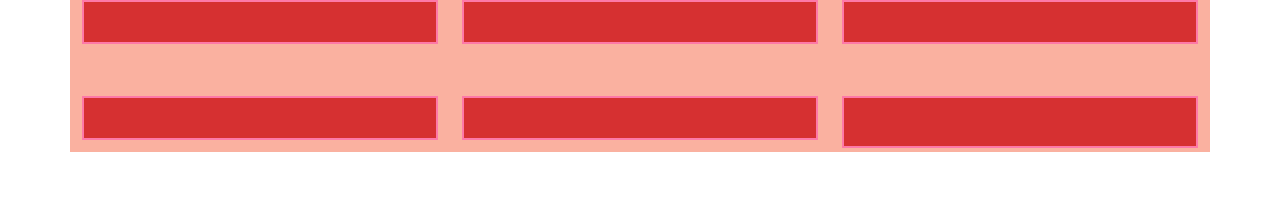
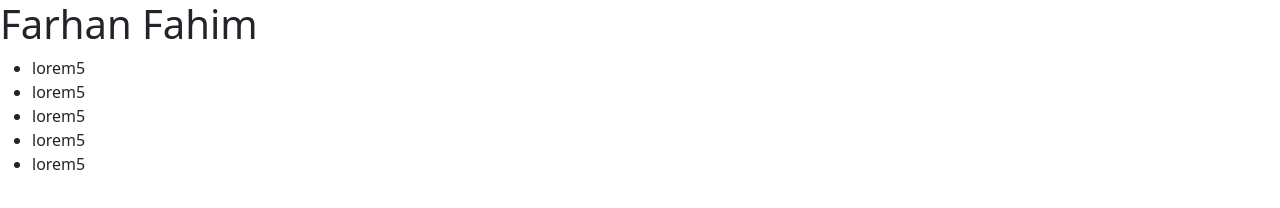
Before and after one commit to abdulmazidakash/bootstrap-version-5, a plain HTML site: page home.html in a window 1280 px wide. Drawn offline with Linux system fonts and the light colour scheme.

Commit message:
learning default and incognito mode live server differnt

```diff
--- a/home.html
+++ b/home.html
@@ -258,7 +258,8 @@
 		<!-- bootstrap gater container here  -->
 
 
-		<div class="container">
+		<!-- <div class="container">
+
 			<div class="row g-0 gx-4 gy-5">
 				<div class="col-md-4">
 					<div class="child"></div>
@@ -279,7 +280,19 @@
 					<div class="child p-4"></div>
 				</div>
 			</div>
-		</div>
-	<script src="js/bootstrap.bundle.js"></script>
+		</div> -->
+
+
+		<!-- reboot live server  -->
+		 <h1>Farhan Fahim</h1>
+		 <ul>
+			<li>lorem5</li>
+			<li>lorem5</li>
+			<li>lorem5</li>
+			<li>lorem5</li>
+			<li>lorem5</li>
+		 </ul>
+
+		<script src="js/bootstrap.bundle.js"></script>
 </body>
 </html>
```
Also changed, not shown: reboot.html (added, +11 -0 lines).
